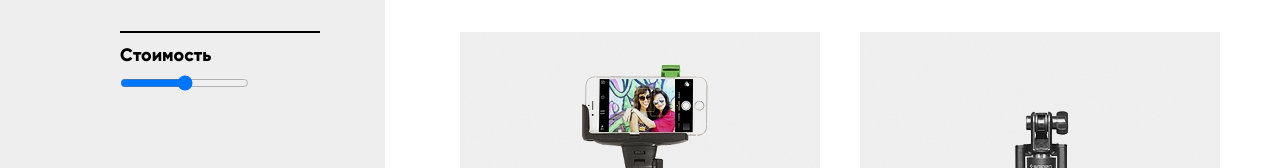
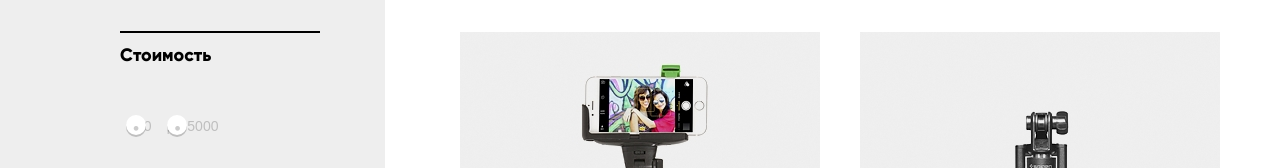
Before and after one commit to FenrirRagner/83632-device, a plain HTML site: page catalog.html in a window 1280 px wide. Shown: the part 513-681 px from the top of the page. Drawn offline with Linux system fonts and the light colour scheme.

Commit message:
Стилизация range в каталоге RC0.2

```diff
--- a/catalog.html
+++ b/catalog.html
@@ -4,8 +4,8 @@
 <head>
   <meta charset="utf-8">
   <link rel="stylesheet" href="css/normalize.css">
-  <!-- <link rel="stylesheet" href="css/style.css"> -->
-  <link rel="stylesheet" href="css/style-mini.css">
+  <link rel="stylesheet" href="css/style.css">
+  <!-- <link rel="stylesheet" href="css/style-mini.css"> -->
   <title>Магазин гаджетов "Девайс" каталог</title>
 </head>
 
@@ -103,7 +103,8 @@
               <legend class="filter-cost">
                 Стоимость
               </legend>
-              <input class="filter-cost-range" id="cost" name="cost-product" type="range" min="0" max="10000" step="1000">
+              <button class="button-range button-range-start">от 0</button>
+              <button class="button-range button-range-end">до 5000</button>
             </fieldset>
 
             <fieldset class="filter-colors">
--- a/css/style.css
+++ b/css/style.css
@@ -1599,6 +1599,31 @@ legend {
   height: 140px;
 }
 
+.button-range {
+  border: none;
+  background-color: transparent;
+  color: rgba(0, 0, 0, 0.2);
+  font-family: 'Gilroy', 'Arial Bold', sans-serif;
+  font-size: 14px;
+  line-height: 22.27px;
+  font-weight: 300;
+  position: relative;
+  padding-top: 45px;
+}
+
+.button-range-start::before,
+.button-range-end::before {
+  content: '	\01F784';
+  font-size: 20px;
+  position: absolute;
+  width: 20px;
+  height: 20px;
+  border-radius: 50%;
+  background-color: #ffffff;
+  box-shadow: 0 2px 0.5px;
+
+}
+
 .filter-label, .filter-colors-label, .filter-bt-label {
   letter-spacing: .14px;
 
@@ -1682,8 +1707,8 @@ legend {
 
 .filter-bt-input:checked+.filter-bt-label::after {
   position: absolute;
-  top: -11.8px;
-  left: -35px;
+  top: -11.5px;
+  left: -34.9px;
 
   content: '\0026AB';
 
```
Also changed, not shown: js/modal-script.js (added).
